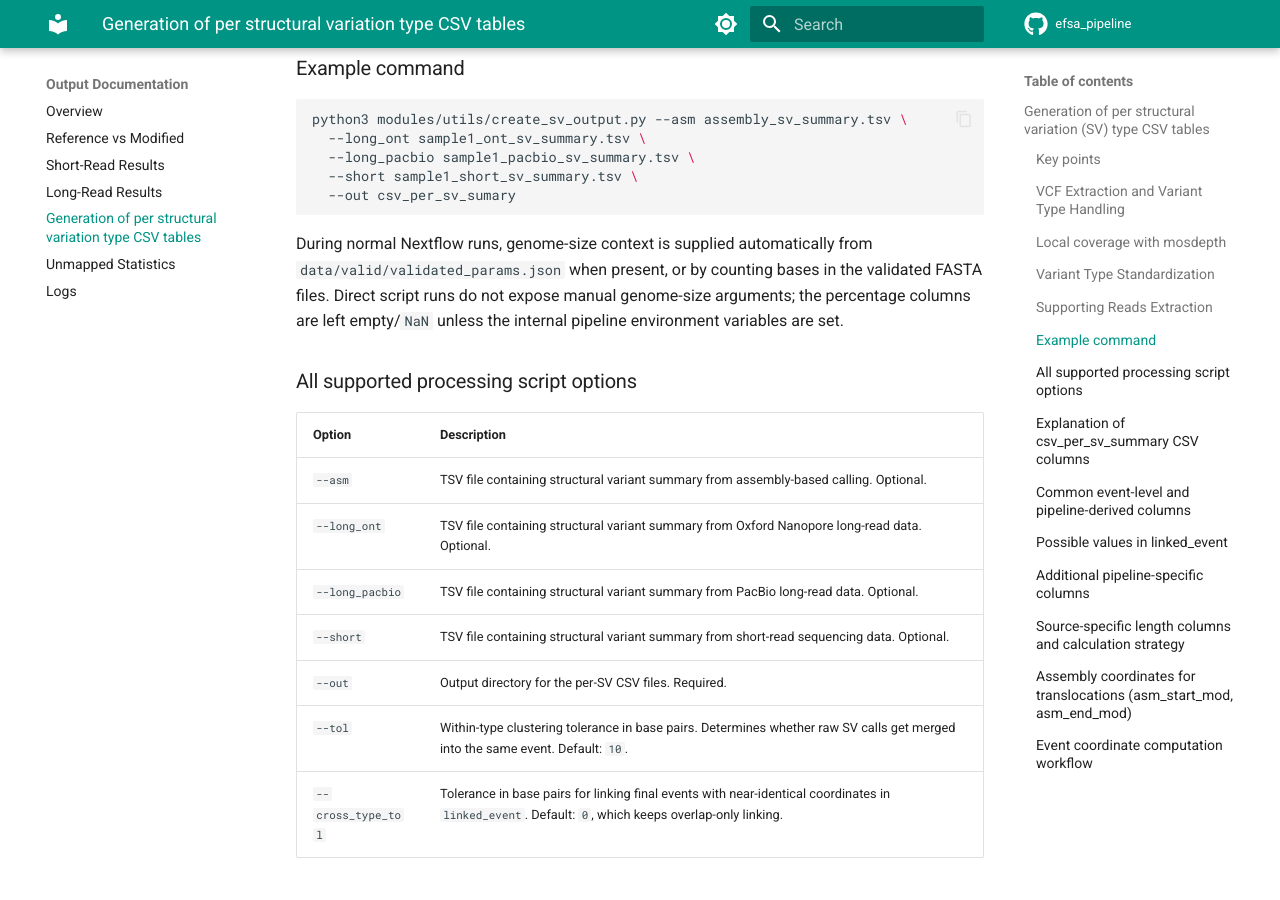
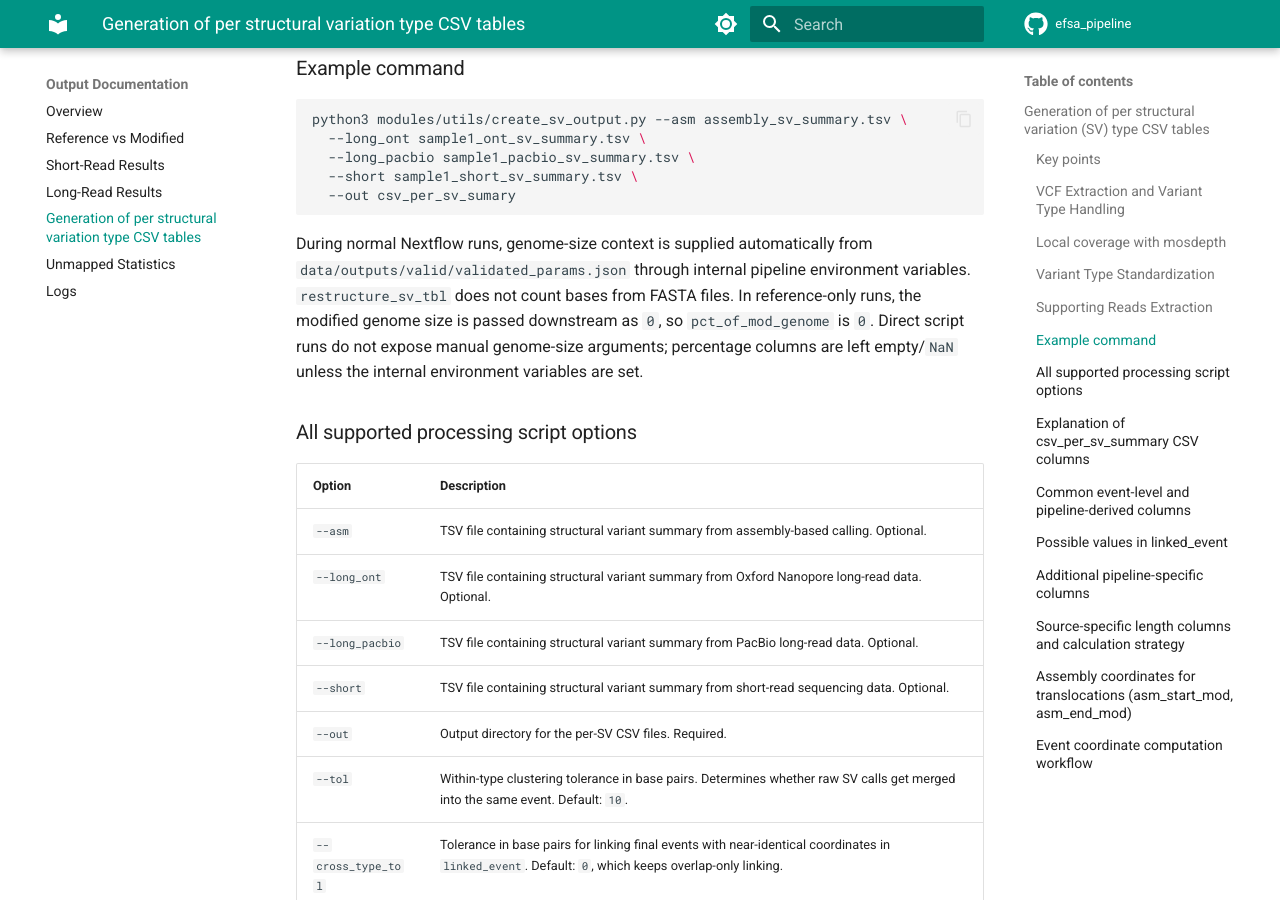
Before and after one commit to denisHanch/efsa_pipeline, an MkDocs documentation site: the page built from docs/outputs/sv-tables.md, in a window 1280 px wide and 900 px high, scrolled down 3679 px. Built offline with MkDocs 1.6.1 and Material for MkDocs 9.7.7, drawn with Linux system fonts in a browser that asks for light colours; comment, search, counter and statistics services are not loaded; some of the changed text lies outside the part shown.

Commit message:
no-issue: running pipeline without modified genome

````diff
--- a/docs/outputs/sv-tables.md
+++ b/docs/outputs/sv-tables.md
@@ -133,7 +133,7 @@ python3 modules/utils/create_sv_output.py --asm assembly_sv_summary.tsv \
   --out csv_per_sv_sumary
 ```
 
-During normal Nextflow runs, genome-size context is supplied automatically from `data/valid/validated_params.json` when present, or by counting bases in the validated FASTA files. Direct script runs do not expose manual genome-size arguments; the percentage columns are left empty/`NaN` unless the internal pipeline environment variables are set.
+During normal Nextflow runs, genome-size context is supplied automatically from `data/outputs/valid/validated_params.json` through internal pipeline environment variables. `restructure_sv_tbl` does not count bases from FASTA files. In reference-only runs, the modified genome size is passed downstream as `0`, so `pct_of_mod_genome` is `0`. Direct script runs do not expose manual genome-size arguments; percentage columns are left empty/`NaN` unless the internal environment variables are set.
 
 ### All supported processing script options
 
@@ -168,8 +168,8 @@ The final table in each CSV file contains one row per final structural variant (
 | **event_start** | Start coordinate of the selected representative call used to anchor the final event. This is taken from the same source call that determines `event_length_bp` (minimum absolute `svlen`). |
 | **event_end** | End coordinate of the selected representative call used to anchor the final event. This is taken from the same source call that determines `event_length_bp` (minimum absolute `svlen`). |
 | **event_length_bp** | Representative event size in base pairs, computed as the minimum available **absolute** source length (`min(abs(svlen))`) across assembly, long ONT, long PacBio, and short source representatives. If no source provides `svlen`, this field is `NaN` and coordinates use fallback cluster logic. |
-| **pct_of_ref_genome** | Percentage of the reference genome covered by the representative event length, calculated as `event_length_bp / ref_genome_size_bp * 100`. `ref_genome_size_bp` comes from `data/valid/validated_params.json` when available, otherwise `restructure_sv_tbl` derives it from the validated reference FASTA. Empty/`NaN` when the genome size or `event_length_bp` is unavailable. |
-| **pct_of_mod_genome** | Percentage of the modified genome or assembly covered by the representative event length, calculated as `event_length_bp / mod_genome_size_bp * 100`. `mod_genome_size_bp` comes from `data/valid/validated_params.json` when available, otherwise `restructure_sv_tbl` derives it from the validated modified FASTA. Empty/`NaN` when the genome size or `event_length_bp` is unavailable. |
+| **pct_of_ref_genome** | Percentage of the reference genome covered by the representative event length, calculated as `event_length_bp / ref_genome_size_bp * 100`. `ref_genome_size_bp` comes from `data/outputs/valid/validated_params.json`. Empty/`NaN` when the genome size or `event_length_bp` is unavailable. |
+| **pct_of_mod_genome** | Percentage of the modified genome or assembly covered by the representative event length, calculated as `event_length_bp / mod_genome_size_bp * 100`. `mod_genome_size_bp` comes from `data/outputs/valid/validated_params.json`. In reference-only runs, `mod_genome_size_bp` is `0` and this column is `0`. Empty/`NaN` when the modified genome size is unavailable for any other reason or `event_length_bp` is unavailable. |
 | **support_score** | Number of input sources contributing to the final event row. In the current implementation this is the count of non-empty calls among `asm`, `long_ont`, `long_pacbio`, and `short`. |
 | **percentage_overlap** | Comma-separated overlap percentages collected during same-type event clustering. Each value is calculated during one clustering merge step as `(intersection length / longer interval length) × 100`. This field is empty when the final event was built from a single record only. |
 | **linked_event** | Semicolon-separated list of overlapping final SV events on the same chromosome. This single column includes both same-type and cross-type links. Each linked entry has the format `<event_id> (<std_svtype>, <chrom>:<start>-<end>, <relation>)`. Standard relation values are `exact_coordinates`, `overlap`, `nested_in`, and `contains`, always from the point of view of the current row. If `--cross_type_tol` is set above `0`, near-identical boundaries may also be reported as `same_coordinates_within_<N>bp`. Leave empty when no linked events are found. |
````
Also changed, not shown: README.md (+2 -2 lines), THIRD_PARTY_LICENSES.md (+1 -1 lines), docs/nextflow/running-pipeline.md (+1 -1 lines), docs/nextflow/validation-nextflow-integration.md (+2 -2 lines), docs/project/third-party-licenses.md (+1 -1 lines), docs/validation/OVERVIEW.md (+2 -2 lines), 3 other files.
